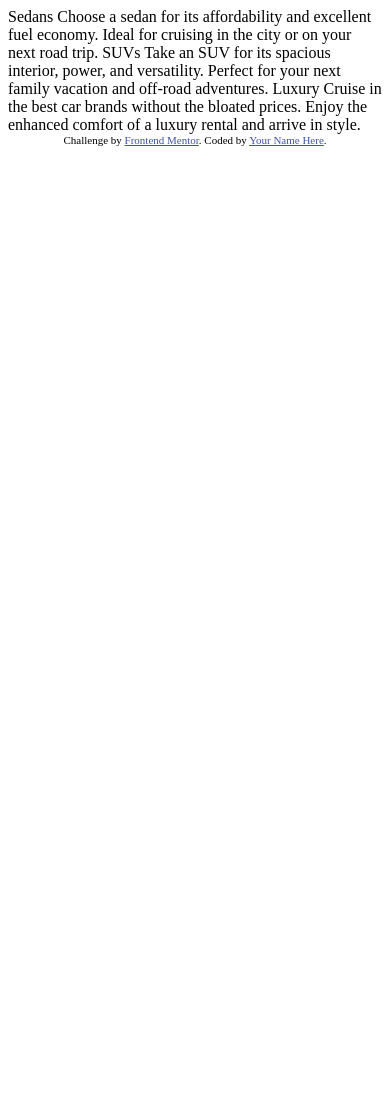
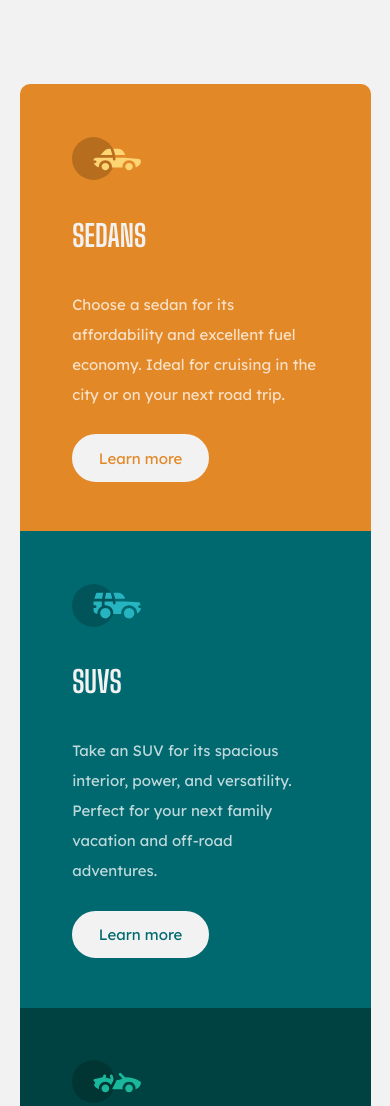
Before and after one commit to HernanChoquo161Dev/FEM-3-column-preview-card-component, a plain HTML site: page index.html in a window 390 px wide. Shown: the top 1106 px of the page. Before the commit the page ends 844 px from the top, so only its background shows below. Drawn offline with Linux system fonts and the light colour scheme.

Commit message:
Add style codes

```diff
--- /dev/null
+++ b/css/style.css
@@ -0,0 +1,196 @@
+/**/
+@import url("https://fonts.googleapis.com/css2?family=Lexend+Deca&display=swap");
+@import url("https://fonts.googleapis.com/css2?family=Big+Shoulders+Display:wght@700&display=swap");
+/**/
+:root {
+  --first-color-background: hsl(31, 77%, 52%);
+  --second-color-background: hsl(184, 100%, 22%);
+  --third-color-background: hsl(179, 100%, 13%);
+
+  --text-color: hsla(0, 0%, 100%, 0.75);
+  --color-background-page: hsl(0, 0%, 95%);
+}
+/**/
+*,
+*::before,
+*::after {
+  margin: 0;
+  padding: 0;
+  box-sizing: border-box;
+}
+/**/
+body {
+  background-color: var(--color-background-page);
+  font-size: 15px;
+  padding: 0 5vh;
+  padding-top: 15vh;
+}
+/**/
+.flex-center-column {
+  display: flex;
+  flex-direction: column;
+  justify-content: center;
+  align-items: start;
+}
+/**/
+.columns-card {
+  position: relative;
+  /*--*/
+  display: flex;
+  /*--*/
+  max-width: 920px;
+  min-width: 550px;
+  height: 500px;
+  /*--*/
+  margin: auto;
+  /*--*/
+  border-radius: 10px;
+}
+/****/
+.preview-column {
+  /*--flex-center-column*/
+  justify-content: flex-start;
+  /*--*/
+  background-color: var(--first-color-background);
+  /*--*/
+  padding: 0 5%;
+  padding-top: 5%;
+  /*--*/
+  border-radius: 10px 0 0 10px;
+}
+.preview-column:nth-child(2) {
+  background-color: var(--second-color-background);
+  border-radius: 0;
+}
+.preview-column:nth-child(3) {
+  border-radius: 0 10px 10px 0;
+  background-color: var(--third-color-background);
+}
+.preview-column__image {
+  transition-duration: 0.5s;
+}
+.preview-column__image:hover {
+  transform: scale(1.4);
+}
+.preview-column__tittle {
+  color: var(--color-background-page);
+  /*--*/
+  font-family: "Big Shoulders Display", cursive;
+  font-weight: 700;
+  font-size: 36px;
+  /*--*/
+  margin: 10% 0;
+  /*--*/
+  transition-duration: 0.5s;
+}
+.preview-column__tittle:hover {
+  transform: rotate(360deg);
+}
+.preview-column__text {
+  flex-basis: 50%;
+  color: var(--text-color);
+  /*--*/
+  font-family: "Lexend Deca", sans-serif;
+  font-weight: 400;
+  line-height: 2;
+}
+.preview-column__link {
+  /*--*/
+  color: var(--text-color);
+  text-decoration: none;
+  /*--*/
+  padding: 5% 10%;
+  /*--*/
+  border: 2px solid var(--color-background-page);
+  border-radius: 20px;
+  /*--*/
+  font-family: "Lexend Deca", sans-serif;
+  font-size: 400;
+  /*--*/
+  transition-duration: 0.4s;
+}
+.preview-column__link:hover {
+  background-color: var(--color-background-page);
+  color: var(--first-color-background);
+}
+.two-link:hover {
+  color: var(--second-color-background);
+}
+.three-link:hover {
+  color: var(--third-color-background);
+}
+
+@media screen and (max-width: 800px) {
+  /**/
+  .preview-column {
+    padding-top: 10%;
+  }
+  .preview-column__text {
+    font-size: 13px;
+    text-align: center;
+  }
+  .preview-column {
+    align-items: center;
+  }
+}
+
+@media screen and (max-width: 400px) {
+  body {
+    padding: 0;
+    padding-top: 10vh;
+    padding-bottom: 10vh;
+  }
+  .columns-card {
+    flex-direction: column;
+    /**/
+    max-width: 90%;
+    min-width: 340px;
+    min-width: 0;
+    height: auto;
+  }
+  .preview-column {
+    /*--flex-center-column*/
+    align-items: flex-start;
+    /*--*/
+    padding: 0 15%;
+    padding-top: 15%;
+    /*--*/
+    border-radius: 10px 10px 0 0;
+  }
+  .preview-column:nth-child(2) {
+    border-radius: 0;
+  }
+  .preview-column:nth-child(3) {
+    border-radius: 0 0 10px 10px;
+  }
+  .preview-column__image {
+    width: 28%;
+  }
+  .preview-column__tittle {
+    margin: 15% 0;
+    /*--*/
+    font-size: 30px;
+  }
+  .preview-column__text {
+    width: 100%;
+    /*--*/
+    font-size: 15px;
+    text-align: left;
+    /*--*/
+    margin-bottom: 10%;
+  }
+  .preview-column__link {
+    background-color: var(--color-background-page);
+    color: var(--first-color-background);
+    /*--*/
+    margin-bottom: 20%;
+    /*--*/
+    border-radius: 50px;
+  }
+  .two-link {
+    color: var(--second-color-background);
+  }
+  .three-link {
+    color: var(--third-color-background);
+  }
+}
--- a/index.html
+++ b/index.html
@@ -8,29 +8,30 @@
 
     <title>Frontend Mentor | 3-column preview card component</title>
 
-  <!-- Feel free to remove these styles or customise in your own stylesheet 👍 -->
-  <style>
-    .attribution { font-size: 11px; text-align: center; }
-    .attribution a { color: hsl(228, 45%, 44%); }
-  </style>
+    <link rel="stylesheet" href="./css/style.css">
   </head>
   <body>
-
-  Sedans
-  Choose a sedan for its affordability and excellent fuel economy. Ideal for cruising in the city
-  or on your next road trip.
-
-  SUVs
-  Take an SUV for its spacious interior, power, and versatility. Perfect for your next family vacation
-  and off-road adventures.
-
-  Luxury
-  Cruise in the best car brands without the bloated prices. Enjoy the enhanced comfort of a luxury
-  rental and arrive in style.
-
-  <div class="attribution">
-    Challenge by <a href="https://www.frontendmentor.io?ref=challenge" target="_blank">Frontend Mentor</a>.
-    Coded by <a href="#">Your Name Here</a>.
+    <main class="main-page">
+      <div class="columns-card">
+        <section class="flex-center-column preview-column">
+          <img class="preview-column__image" src="./images/icon-sedans.svg" alt="illustration">
+          <h2 class="preview-column__tittle">SEDANS</h2>
+          <p class="preview-column__text">Choose a sedan for its affordability and excellent fuel economy. Ideal for cruising in the city or on your next road trip.</p>
+          <a class="preview-column__link" href="">Learn more</a>
+        </section>
+        <section class="flex-center-column preview-column">
+          <img class="preview-column__image" src="./images/icon-suvs.svg" alt="illustration">
+          <h2 class="preview-column__tittle">SUVS</h2>
+          <p class="preview-column__text">Take an SUV for its spacious interior, power, and versatility. Perfect for your next family vacation and off-road adventures.</p>
+          <a class="preview-column__link two-link" href="">Learn more</a>
+        </section>
+        <section class="flex-center-column preview-column">
+          <img class="preview-column__image" src="./images/icon-luxury.svg" alt="illustration">
+          <h2 class="preview-column__tittle">LUXURY</h2>
+          <p class="preview-column__text">Cruise in the best car brands without the bloated prices. Enjoy the enhanced comfort of a luxury rental and arrive in style.</p>
+          <a class="preview-column__link three-link" href="#">Learn more</a>
+        </section>
       </div>
+    </main>
   </body>
 </html>
```
Lines whose indentation alone changed are shown as unchanged.
